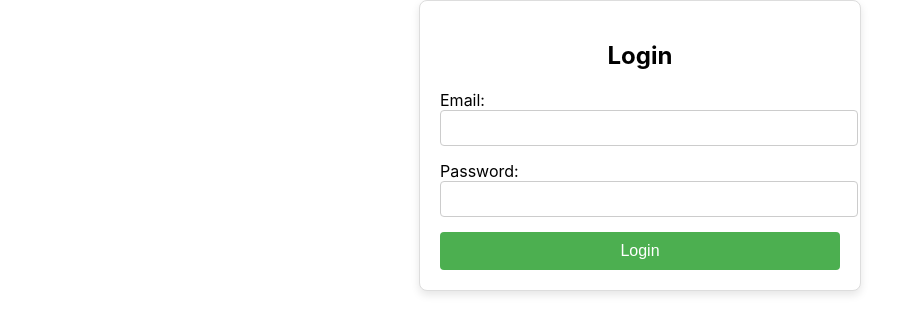
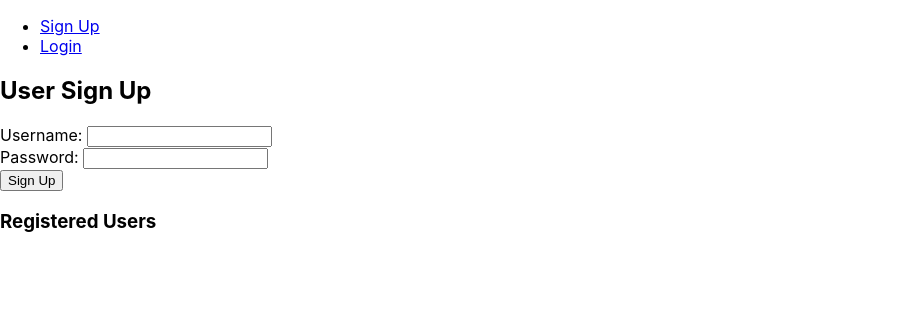
Before and after one commit to VD-25/resume-analyzer, a React (Create React App) app in the folder frontend/: page /signup in a window 1280 px wide. Shown: the top 334 px of the page, without its empty margins (0-924 px from the left). Built offline with nearby package versions, Linux system fonts and the light colour scheme.

Commit message:
felixs code added

```diff
--- a/frontend/src/App.js
+++ b/frontend/src/App.js
@@ -1,14 +1,33 @@
-import logo from './logo.svg';
-import './App.css';
 import React from 'react';
+import { BrowserRouter as Router, Routes, Route, Link } from 'react-router-dom';
+
+import SignUp from './SignUp'
 import LoginPage from './LoginPage';
 
-function App() {
+const App = () => {
   return (
-    <div className="App">
-      <LoginPage />
-    </div>
+    <Router>
+      <div>
+        {/* Navigation links */}
+        <nav>
+          <ul>
+            <li>
+              <Link to="/signup">Sign Up</Link>
+            </li>
+            <li>
+              <Link to="/login">Login</Link>
+            </li>
+          </ul>
+        </nav>
+
+        {/* Define routes */}
+        <Routes>
+          <Route path="/signup" element={<SignUp />} />
+          <Route path="/login" element={<LoginPage />} />
+        </Routes>
+      </div>
+    </Router>
   );
-}
+};
 
 export default App;
--- /dev/null
+++ b/frontend/src/SignUp.js
@@ -0,0 +1,75 @@
+
+import React, { useState } from 'react';
+import useSharedList from './useSharedList';
+
+const SignUp = () => {
+  // State to store form fields
+  const [username, setUsername] = useState('');
+  const [password, setPassword] = useState('');
+
+  // State to store the list of users
+  const [users, setUsers] = useState([]);
+
+  // Handle form submission
+  const handleSubmit = (e) => {
+    e.preventDefault();
+
+    // Validate form fields (simple check for now)
+    if (username && password) {
+      // Add new user to the users list
+      setUsers([...users,{username, password }]);
+
+      //shared code below
+      // useSharedList.addItem([...users,{username, password }]);
+      // alert(useSharedList.users);
+
+
+
+      // Reset form fields
+      setUsername('');
+      setPassword('');
+
+      alert(users);
+    } else {
+      alert('Please enter both username and password!');
+    }
+  };
+
+  return (
+    <div>
+      <h2>User Sign Up</h2>
+      <form onSubmit={handleSubmit}>
+        <div>
+          <label>Username: </label>
+          <input
+            type="text"
+            value={username}
+            onChange={(e) => setUsername(e.target.value)}
+            required
+          />
+        </div>
+        <div>
+          <label>Password: </label>
+          <input
+            type="password"
+            value={password}
+            onChange={(e) => setPassword(e.target.value)}
+            required
+          />
+        </div>
+        <button type="submit">Sign Up</button>
+      </form>
+
+      <h3>Registered Users</h3>
+      <ul>
+        {users.map((user, index) => (
+          <li key={index}>
+            {user.username} - {user.password}
+          </li>
+        ))}
+      </ul>
+    </div>
+  );
+};
+
+export default SignUp;
--- a/frontend/src/index.js
+++ b/frontend/src/index.js
@@ -1,6 +1,8 @@
 import React from 'react';
 import ReactDOM from 'react-dom/client';
 import './index.css';
+import SignUp from './SignUp';
+import LoginPage from './LoginPage'
 import App from './App';
 import reportWebVitals from './reportWebVitals';
 
--- /dev/null
+++ b/frontend/src/useSharedList.js
@@ -0,0 +1,26 @@
+// useSharedList.js
+import { useState } from 'react';
+
+// This custom hook abstracts the useState logic for a list
+const useSharedList = () => {
+    const [users, setUsers] = useState([]);  // Initialize an empty list
+
+  // Function to add an item to the list
+  const addItem = (item) => {
+    setUsers((prevList) => [...prevList, item]);
+  };
+
+  // Function to remove an item from the list
+  const removeItem = (item) => {
+    setUsers((prevList) => prevList.filter((i) => i !== item));
+  };
+
+  // Return the list and functions to modify it
+  return {
+    users,
+    addItem,
+    removeItem
+  };
+};
+
+export default useSharedList;
```
